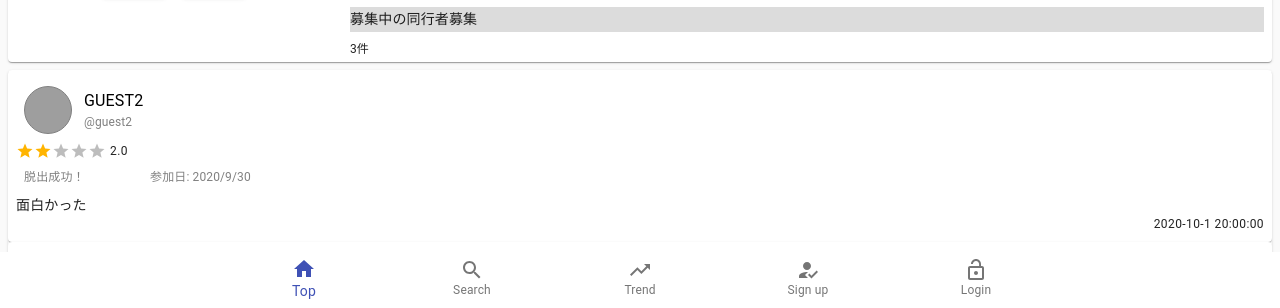
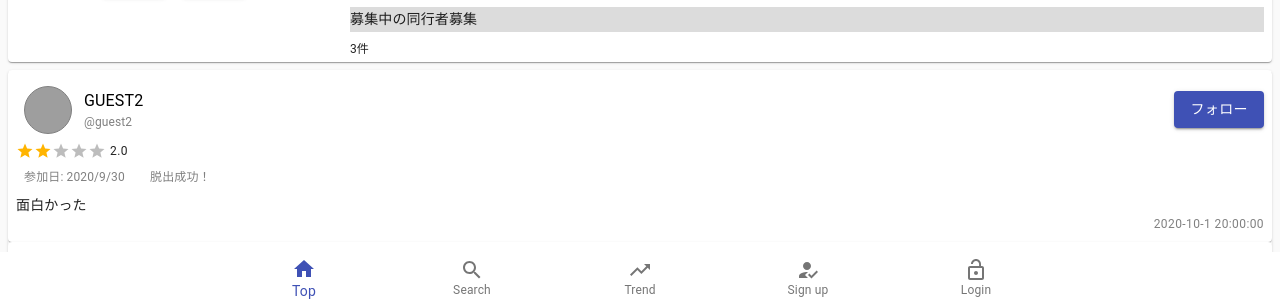
Before and after one commit to KEY60228/mystery_logger3.0_front, a React app: page /products/1 in a window 1280 px wide. Shown: the part 492-800 px from the top of the page. Built offline with nearby package versions, Linux system fonts and the light colour scheme; grey boxes are pictures that could not be loaded; the HTML template or start-up script is replaced by a standard one.

Commit message:
remove organisms/ReviewCardWithUser and add organisms/ReviewCard

```diff
--- a/src/organisms/ProductReviews.tsx
+++ b/src/organisms/ProductReviews.tsx
@@ -3,7 +3,7 @@ import { makeStyles, Theme, createStyles } from '@material-ui/core/styles'
 import { Card, Grid, Typography } from '@material-ui/core'
 
 import { ProductDetail, ReviewWithUser } from '../@types'
-import { ReviewCardWithUser } from './ReviewCardWithUser'
+import { ReviewCard } from './ReviewCard'
 
 interface Props {
   product: ProductDetail
@@ -31,7 +31,12 @@ export const ProductReviews: FC<Props> = ({
     <Card className={classes.root}>
       { product.reviews &&
         product.reviews.map((review: ReviewWithUser) => (
-          <ReviewCardWithUser key={review.id} review={review} />
+          <ReviewCard
+            key={review.id}
+            review={review}
+            reviewerProfile
+            cardActionArea
+          />
         ))
       }
       { !product.reviews &&
--- /dev/null
+++ b/src/organisms/ReviewCard.tsx
@@ -0,0 +1,60 @@
+import React, { FC } from 'react'
+import { Link } from 'react-router-dom'
+import { makeStyles, Theme, createStyles } from '@material-ui/core/styles'
+import { Card, CardActionArea, CardMedia, Grid, Box, Typography } from '@material-ui/core'
+
+import { Review, User, Product } from '../@types'
+import { Ratings } from '../atoms/Ratings'
+import { ReviewerProfile } from '../molecules/ReviewerProfile'
+import { ReviewContents } from '../molecules/ReviewContents'
+
+import { ProductCard } from './ProductCard'
+
+interface ReviewDetail extends Review {
+  user?: User
+  product?: Product
+}
+
+interface Props {
+  review: ReviewDetail
+  reviewerProfile?: boolean
+  cardActionArea?: boolean
+  productTitle?: boolean
+  productCard?: boolean
+  shorten?: boolean
+  className?: ClassProps
+}
+
+interface ClassProps {
+  margin?: string
+}
+
+const useStyles = makeStyles((theme: Theme) =>
+  createStyles({
+    root: (className: ClassProps) => ({
+      margin: className.margin,
+      padding: '8px'
+    }),
+  })
+)
+
+export const ReviewCard: FC<Props> = ({
+  review, reviewerProfile, cardActionArea, productTitle, productCard, shorten, className
+}) => {
+  const classes = useStyles(className)
+
+  return (
+    <Card className={classes.root}>
+      { (reviewerProfile && review.user) &&
+        <ReviewerProfile user={review.user} />
+      }
+      <ReviewContents
+        review={review}
+        productCard={productCard}
+        productTitle={productTitle}
+        cardActionArea={cardActionArea}
+        className={productCard ? {minHeight:'200px'} : {}}
+      />
+    </Card>
+  )
+}
--- a/src/organisms/ReviewCardWithUser.tsx
+++ /dev/null
@@ -1,99 +0,0 @@
-import React, { FC } from 'react'
-import { Link } from 'react-router-dom'
-import { makeStyles, Theme, createStyles } from '@material-ui/core/styles'
-import { Card, CardActionArea, CardMedia, Grid, Typography } from '@material-ui/core'
-
-import { ReviewWithUser } from '../@types'
-import { Ratings } from '../atoms/Ratings'
-
-interface Props {
-  review: ReviewWithUser
-  className?: ClassProps
-}
-
-interface ClassProps {
-  width?: string
-}
-
-const useStyles = makeStyles((theme: Theme) =>
-  createStyles({
-    root: {
-      padding: '8px'
-    },
-    imgArea: {
-      width: '60px',
-    },
-    img: {
-      height: '48px',
-      width: '48px',
-      border: '1px solid grey',
-      borderRadius: '50%',
-      margin: '8px',
-    },
-    userName: {
-      color: 'black',
-      fontSize: '16px',
-      marginLeft: '8px',
-      textDecoration: 'none',
-      display: 'inline',
-      width: '1%',
-    },
-    userId: {
-      color: 'grey',
-      fontSize: '12px',
-      marginLeft: '8px',
-      textDecoration: 'none',
-      display: 'inline',
-      width: '1%',
-    },
-    remarks: {
-      color: 'grey',
-      fontSize: '12px',
-      margin: '8px',
-      width: '110px',
-    }
-  })
-)
-
-export const ReviewCardWithUser: FC<Props> = ({
-  review, className
-}) => {
-  const classes = useStyles(className)
-
-  return (
-    <Card className={classes.root}>
-        <Grid container wrap='nowrap' alignItems='center'>
-          <CardActionArea component={Link} to={`/users/${review.user.account_id}`} className={classes.imgArea}>
-            <CardMedia
-              image={`/user_img/${review.user.image_name}`}
-              className={classes.img}
-            />
-          </CardActionArea>
-          <Grid container direction='column'>
-            <Typography variant='body1' component={Link} to={`/users/${review.user.account_id}`} className={classes.userName}>
-              { review.user.name }
-            </Typography>
-            <Typography variant='body1' component={Link} to={`/users/${review.user.account_id}`} className={classes.userId}>
-              @{ review.user.account_id}
-            </Typography>
-          </Grid>
-        </Grid>
-      <CardActionArea component={Link} to={`/reviews/${review.id}`}>
-        <Ratings number={review.rating || 0} size='small' justify='flex-start' className={{ marginLeft: '4px' }} />
-        <Grid container>
-          { review.result === 1 &&
-            <Typography variant='body2' className={classes.remarks}>脱出成功！</Typography>
-          }
-          { review.result === 2 &&
-            <Typography variant='body2' className={classes.remarks}>脱出失敗…</Typography>
-          }
-          <Typography variant='body2' className={classes.remarks}>参加日: {review.joined_at || '-'} </Typography>
-        </Grid>
-        <Typography variant='body2'>{review.contents}</Typography>
-        <Grid container justify='flex-end'>
-          <Typography variant='caption'>{review.created_at}</Typography>
-        </Grid>
-      </CardActionArea>
-    </Card>
-  )
-}
```
